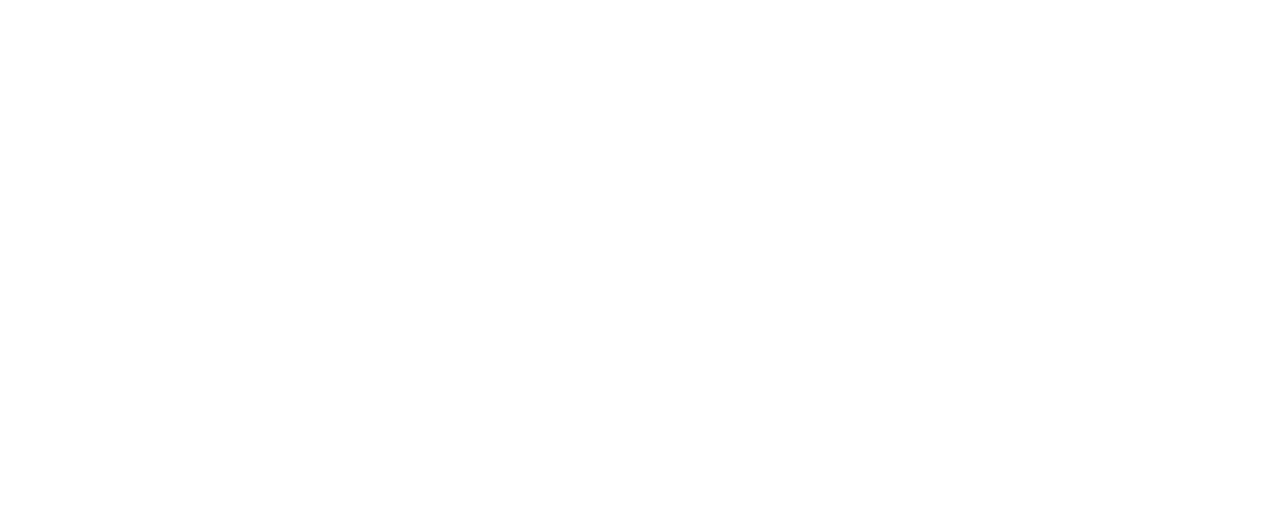
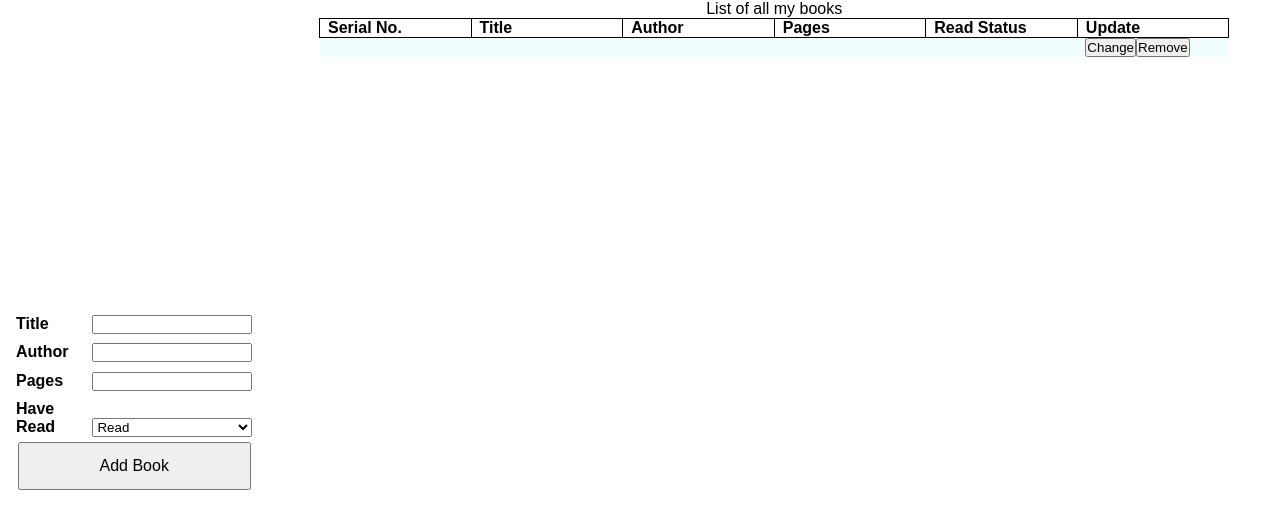
Before and after one commit to SoraK93/project-library, a plain HTML site: page index.html in a window 1280 px wide. Drawn offline with Linux system fonts and the light colour scheme; a web font is replaced by a local one.

Commit message:
COMPLETE TABLE FORMAT AND ROW CREATION

```diff
--- a/css/styles.css
+++ b/css/styles.css
@@ -0,0 +1,106 @@
+@import url("https://fonts.googleapis.com/css2?family=Funnel+Sans:ital,wght@0,300..800;1,300..800&display=swap");
+
+:root,
+:root::after,
+:root::before {
+  --var-white: white;
+}
+
+* {
+  margin: 0;
+  padding: 0;
+  box-sizing: border-box;
+}
+
+/*  */
+main {
+  display: grid;
+  grid-template-columns: auto 4fr;
+  height: 100vh;
+  font-family: "Funnel Sans", sans-serif;
+}
+
+/* Form Section */
+#newBook {
+  display: flex;
+  align-items: center;
+}
+
+form {
+  display: flex;
+  flex-direction: column;
+  justify-content: center;
+  align-items: center;
+}
+
+fieldset {
+  margin: 0.3em 1em;
+  border: none;
+}
+
+label {
+  display: inline-block;
+  width: 4.5em;
+  font-weight: bold;
+}
+
+input,
+select {
+  width: 12em;
+}
+
+form > button {
+  font-size: 1rem;
+  margin: auto;
+  padding: 0 5em;
+  height: 3em;
+}
+
+/* Card Section */
+#library {
+  display: flex;
+  justify-content: center;
+  align-items: flex-start;
+}
+
+table,
+td,
+th {
+  border-collapse: collapse;
+  border-spacing: 0;
+}
+
+thead tr th {
+  border: 1px solid black;
+}
+
+table {
+  table-layout: fixed;
+  width: 90%;
+}
+
+.book:nth-child(odd) {
+  background: rgba(226, 253, 252, 0.452);
+}
+.book:nth-child(even) {
+  background: rgba(255, 251, 189, 0.452);
+}
+
+th,
+td {
+  min-width: 10%;
+  width: 20%;
+  padding: 0 0.5em;
+  text-align: left;
+}
+
+.book td {
+  word-break: normal;
+}
+
+td button {
+  max-width: 95%;
+  min-width: 50px;
+  width: 8em;
+  margin: 0 auto;
+}
--- a/index.html
+++ b/index.html
@@ -1,13 +1,56 @@
 <!DOCTYPE html>
 <html lang="en">
-<head>
-    <meta charset="UTF-8">
-    <meta name="viewport" content="width=device-width, initial-scale=1.0">
+  <head>
+    <meta charset="UTF-8" />
+    <meta name="viewport" content="width=device-width, initial-scale=1.0" />
     <title>Document</title>
-    <link rel="stylesheet" href="./css/styles.css">
-</head>
-<body>
-
+    <link rel="stylesheet" href="./css/styles.css" />
+  </head>
+  <body>
+    <main>
+      <div id="newBook">
+        <form action="" method="post">
+          <fieldset>
+            <label for="title">Title</label>
+            <input type="text" id="title" />
+          </fieldset>
+          <fieldset>
+            <label for="author">Author</label>
+            <input type="text" id="author" />
+          </fieldset>
+          <fieldset>
+            <label for="pages">Pages</label>
+            <input type="text" id="pages" inputmode="numeric" />
+          </fieldset>
+          <fieldset>
+            <label for="title">Have Read </label>
+            <select name="readStatus" id="">
+              <option value="Read">Read</option>
+              <option value="Not Read">Not Read</option>
+            </select>
+          </fieldset>
+          <button type="submit">Add Book</button>
+        </form>
+      </div>
+      <div id="library">
+        <table>
+          <caption>
+            List of all my books
+          </caption>
+          <thead>
+            <tr>
+              <th>Serial No.</th>
+              <th>Title</th>
+              <th>Author</th>
+              <th>Pages</th>
+              <th>Read Status</th>
+              <th>Update</th>
+            </tr>
+          </thead>
+          <tbody id="bookList"></tbody>
+        </table>
+      </div>
+    </main>
     <script src="./js/script.js"></script>
-</body>
+  </body>
 </html>
--- a/js/script.js
+++ b/js/script.js
@@ -1,5 +1,6 @@
 const library = [];
 
+// Book
 function Book(title, author, pages, read) {
   this.id = getUUID();
   this.title = title;
@@ -25,8 +26,58 @@ function addToLibrary(newBook) {
   return library;
 }
 
+// Utility
+function capitalize(text) {
+  return text[0].toUpperCase() + text.slice(1);
+}
+
+function createBookRow(parentElement, elementName, elementClass) {
+  const book = document.createElement(elementName);
+  book.className = elementClass;
+  parentElement.appendChild(book);
+  return book;
+}
+
+// Table
+function createBookColumn(row) {
+  // book row
+  const bookList = document.querySelector("#bookList");
+  const bookID = `book`;
+  row(bookList, "tr", bookID);
+
+  // book serial number
+  const book = document.getElementsByClassName(bookID);
+  console.log(book[0]);
+  row(book[0], "th", "serial");
+
+  // create elements for book details
+  childClassList = [
+    "bookTitle",
+    "bookAuthor",
+    "bookPages",
+    "bookRead",
+    "update",
+  ];
+
+  childClassList.forEach((element) => {
+    row(book[0], "th", element);
+  });
+
+  // create buttons
+  ["change", "remove"].forEach((element) => {
+    const update = document.querySelector(".update");
+    row(update, "button", element).innerText = capitalize(element);
+  });
+}
+
 addToLibrary(createBook("The Hobbit", "J.R.R. Tolkien", 295, "Not Read"));
-addToLibrary(createBook("Practical Object-Oriented Design", "Sandi Metz", 288, "Not Read"))
-addToLibrary(createBook("The Practicing Mind", "Thomas M. Sterner", 164, "Not Read"))
-addToLibrary(createBook("The Richest Man in Babylon", "George S. Clason", 128, "Read"))
-console.log(library[3].info());
+addToLibrary(
+  createBook("Practical Object-Oriented Design", "Sandi Metz", 288, "Not Read")
+);
+addToLibrary(
+  createBook("The Practicing Mind", "Thomas M. Sterner", 164, "Not Read")
+);
+addToLibrary(
+  createBook("The Richest Man in Babylon", "George S. Clason", 128, "Read")
+);
+createBookColumn(createBookRow);
```
